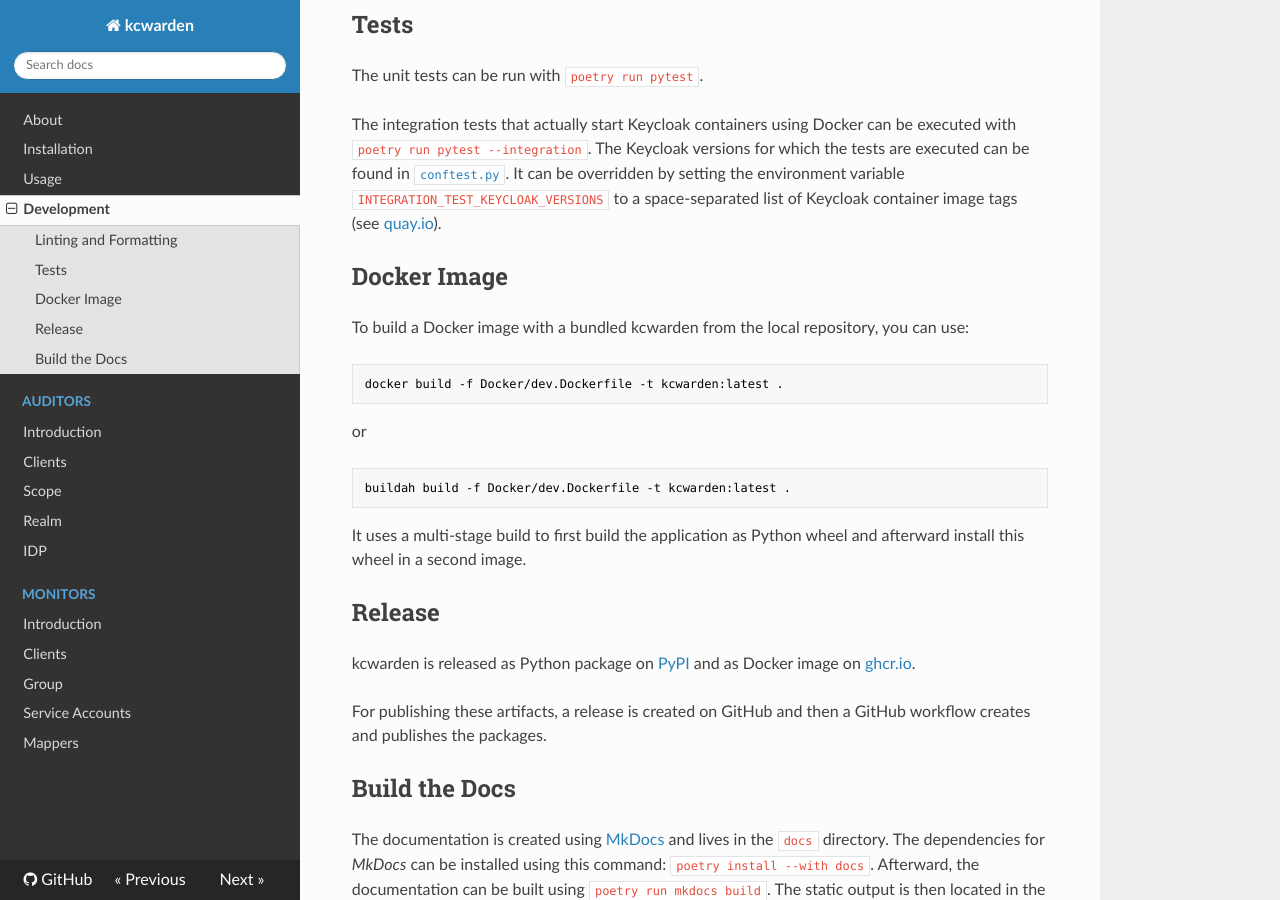
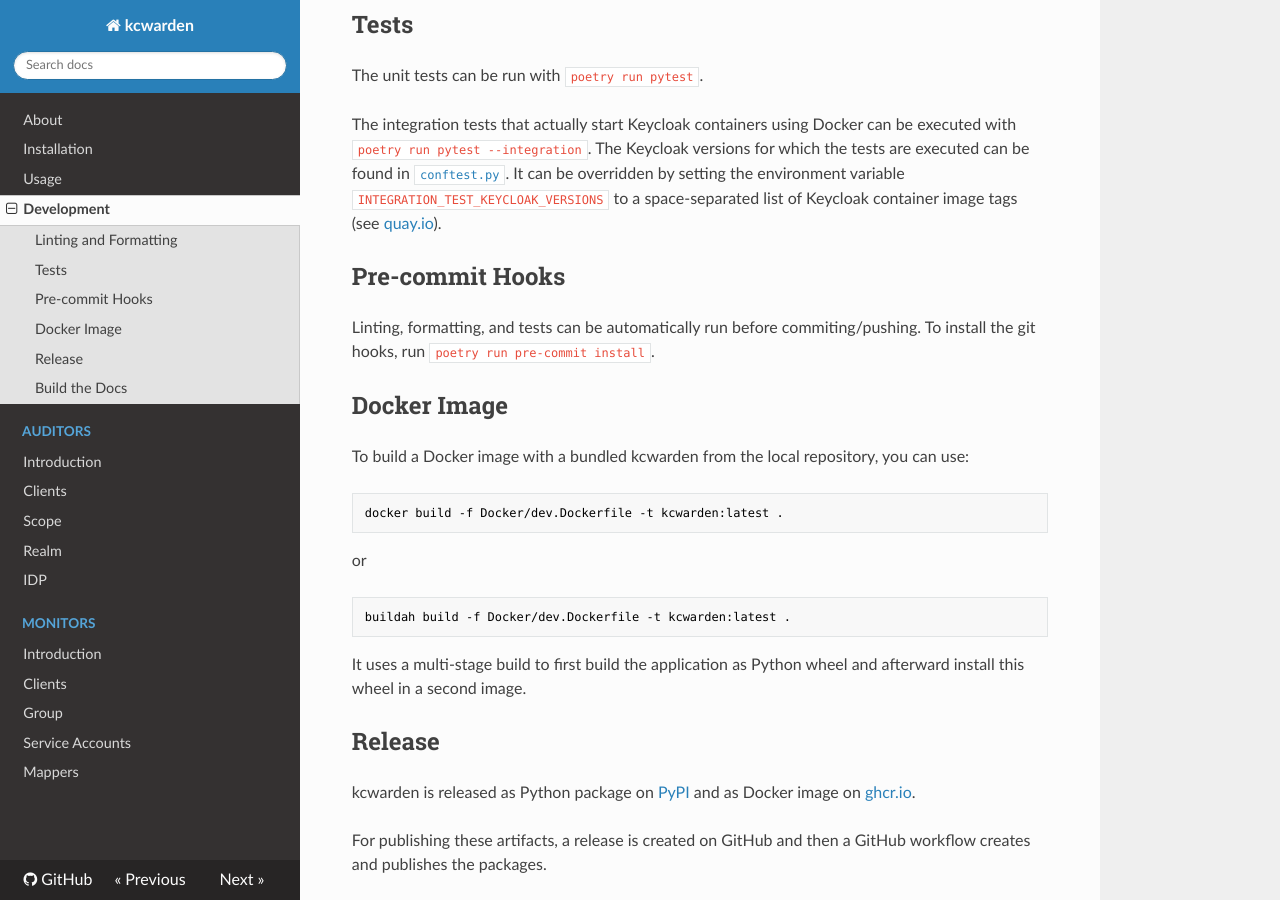
Before and after one commit to iteratec/kcwarden, an MkDocs documentation site: the page built from docs/development.md, in a window 1280 px wide and 900 px high, scrolled down 572 px. Built offline with MkDocs 1.6.1, drawn with Linux system fonts in a browser that asks for light colours; nearby versions of some CDN libraries.

Commit message:
Add pre-commit
Signed-off-by: Tim Walter <tim.walter@iteratec.com>

```diff
--- a/docs/development.md
+++ b/docs/development.md
@@ -28,6 +28,11 @@
 The Keycloak versions for which the tests are executed can be found in [`conftest.py`](https://iteratec.github.io/kcwarden/tests/integration/conftest.py).
 It can be overridden by setting the environment variable `INTEGRATION_TEST_KEYCLOAK_VERSIONS` to a space-separated list of Keycloak container image tags (see [quay.io](https://quay.io/repository/keycloak/keycloak?tab=tags)).
 
+## Pre-commit Hooks
+
+Linting, formatting, and tests can be automatically run before commiting/pushing.
+To install the git hooks, run `poetry run pre-commit install`.
+
 ## Docker Image
 
 To build a Docker image with a bundled kcwarden from the local repository, you can use:
--- a/pyproject.toml
+++ b/pyproject.toml
@@ -25,6 +25,7 @@
 testcontainers = { extras = ["keycloak"], version = "^4.9.2" }
 python-keycloak = ">=5.3,<6.0"
 ruff = ">=0.9.10,<0.12.0"
+pre-commit = "^4.2.0"
 
 [tool.poetry.group.docs]
 optional = true
```
Also changed, not shown: .pre-commit-config.yaml (added, +29 -0 lines), 1 other file.
